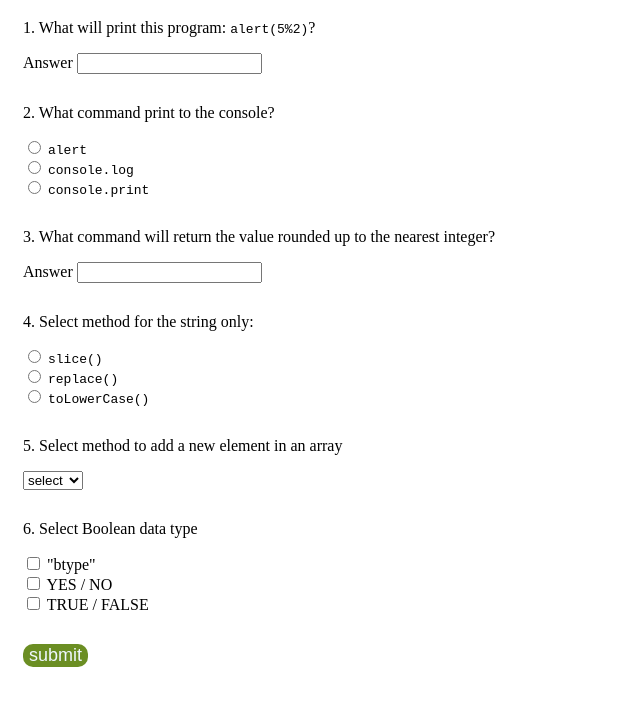
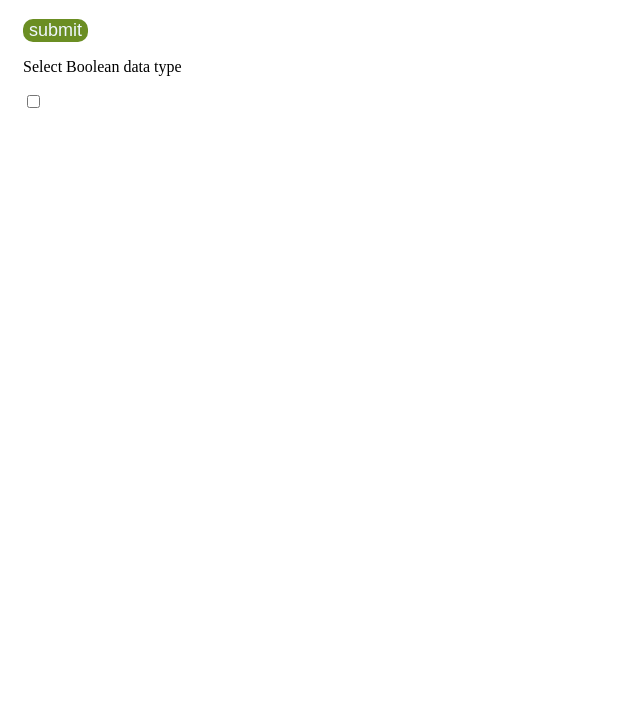
Before and after one commit to Gafafafa25/Quiz-JS, a website: page public/index.html in a window 1280 px wide. Shown: the part 61-766 px from the top of the page, without its empty margins (0-640 px from the left). Drawn offline with Linux system fonts and the light colour scheme.

Commit message:
bug with createTest

```diff
--- a/public/index.html
+++ b/public/index.html
@@ -7,55 +7,9 @@
 </head>
 <body>
 <h1>Quiz JS</h1>
-<form action="quiz" method="post">
-    <div class="q">
-        <p>1. What will print this program: <code>alert(5%2)</code>?</p>
-        <label for="q1">Answer</label>
-        <input type="text" id="q1" name="q1">
-    </div>
-    <div class="q">
-        <p>2. What command print to the console?</p>
-        <input type="radio" id="q2v1" name="q2" value="alert">
-        <label for="q2v1"><code>alert</code></label><br>
-        <input type="radio" id="q2v2" name="q2" value="console.log">
-        <label for="q2v2"><code>console.log</code></label><br>
-        <input type="radio" id="q2v3" name="q2" value="console.print">
-        <label for="q2v3"><code>console.print</code></label>
-    </div>
-    <div class="q">
-        <p>3. What command will return the value rounded up to the nearest integer?</p>
-        <label for="q3">Answer</label>
-        <input type="text" id="q3" name="q3">
-    </div>
-    <div class="q">
-        <!--    todo: add values-->
-        <p>4. Select method for the string only:</p>
-        <input type="radio" id="q4v1" name="q4" value="slice()">
-        <label for="q4v1"><code>slice()</code></label><br>
-        <input type="radio" id="q4v2" name="q4" value="replace()">
-        <label for="q4v2"><code>replace()</code></label><br>
-        <input type="radio" id="q4v3" name="q4" value="toLowerCase()">
-        <label for="q4v3"><code>toLowerCase()</code></label>
-    </div>
-    <div class="q">
-        <p>5. Select method to add a new element in an array</p>
-        <select id="q5" name="q5">
-            <option value="">select</option>
-            <option value="push()">push()</option>
-            <option value="pop()">pop()</option>
-            <option value="shift()">shift()</option>
-        </select>
-    </div>
-    <div class="q">
-        <p>6. Select Boolean data type</p>
-        <input type="checkbox" id="q6v1" name="q6v1" value="q6v1">
-        <label for="q6v1">"btype"</label><br>
-        <input type="checkbox" id="q6v2" name="q6v2" value="q6v2">
-        <label for="q6v2">YES / NO</label><br>
-        <input type="checkbox" id="q6v3" name="q6v3" value="q6v3">
-        <label for="q6v3">TRUE / FALSE</label><br>
-    </div>
+<form id="form" action="http://localhost:3000/quiz/public/quiz" method="post">
     <button type="submit" class="submit">submit</button>
 </form>
+<script src="index.js"></script>
 </body>
 </html>
--- a/public/index.js
+++ b/public/index.js
@@ -11,3 +11,84 @@ main: question table add column with question type!
     2)show results
     3)add permissions for students (login, password, limit)
 */
+
+const data = {
+    "questions": [
+        {
+            "id": "1",
+            "text": "2+2=?",
+            "type": "text", //radio, text, checkbox, select
+            "options": []
+        },
+        {
+            "id": "3",
+            "text": "What command print to the console?",
+            "type": "radio",
+            "options": ["console.log", "console.print", "alert"]
+        },
+        {
+            "id": "4",
+            "text": "What command will return the value rounded up to the nearest integer?",
+            "type": "text",
+            "options": []
+        },
+        {
+            "id": "5",
+            "text": "Select method for the string only",
+            "type": "radio",
+            "options": ["slice()", "replace()", "toLowerCase()"]
+        },
+        {
+            "id": "6",
+            "text": "Select method to add a new element in an array",
+            "type": "select",
+            "options": ["", "push()", "pop()", "shift()"]
+        },
+        {
+            "id": "9",
+            "text": "Select Boolean data type",
+            "type": "checkbox",
+            "options": ["btype", "YES / NO", "TRUE / FALSE"]
+        }
+    ]
+}
+
+
+function createTest() {
+    let newQuestion;
+    for (const question of data.questions) {
+        console.log(question)
+        // div.q
+        newQuestion = document.createElement("div");
+        newQuestion.className = "q";
+
+        //p
+        const newP = document.createElement("p");
+        newP.innerHTML = question.text;
+        newQuestion.appendChild(newP);
+
+        //input
+        let newInput;
+        if (question.type === "text") {
+            newInput = document.createElement("input");
+            newInput.type = "text";
+        }
+        else if (question.type === "radio") {
+            newInput = document.createElement("input");
+            newInput.type = "radio";
+        }
+        else if (question.type === "select") {
+            newInput = document.createElement("select");
+        }
+        else if (question.type === "checkbox") {
+            newInput = document.createElement("input");
+            newInput.type = "checkbox";
+        }
+        newQuestion.appendChild(newInput);
+    }
+    // вставка вопроса в форму
+    my_form = document.getElementById("form");
+    my_form.appendChild(newQuestion);
+}
+
+createTest();
```
